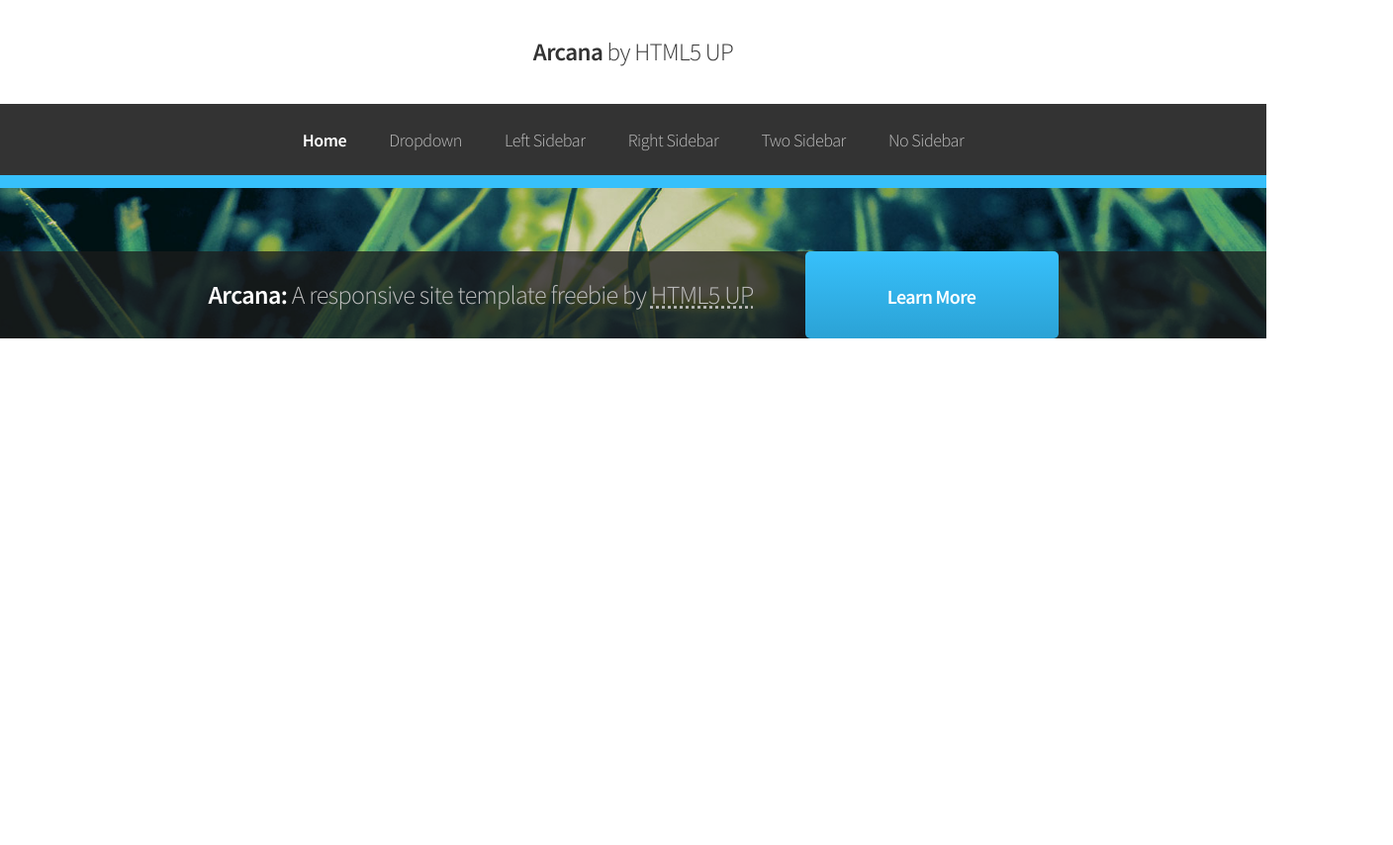
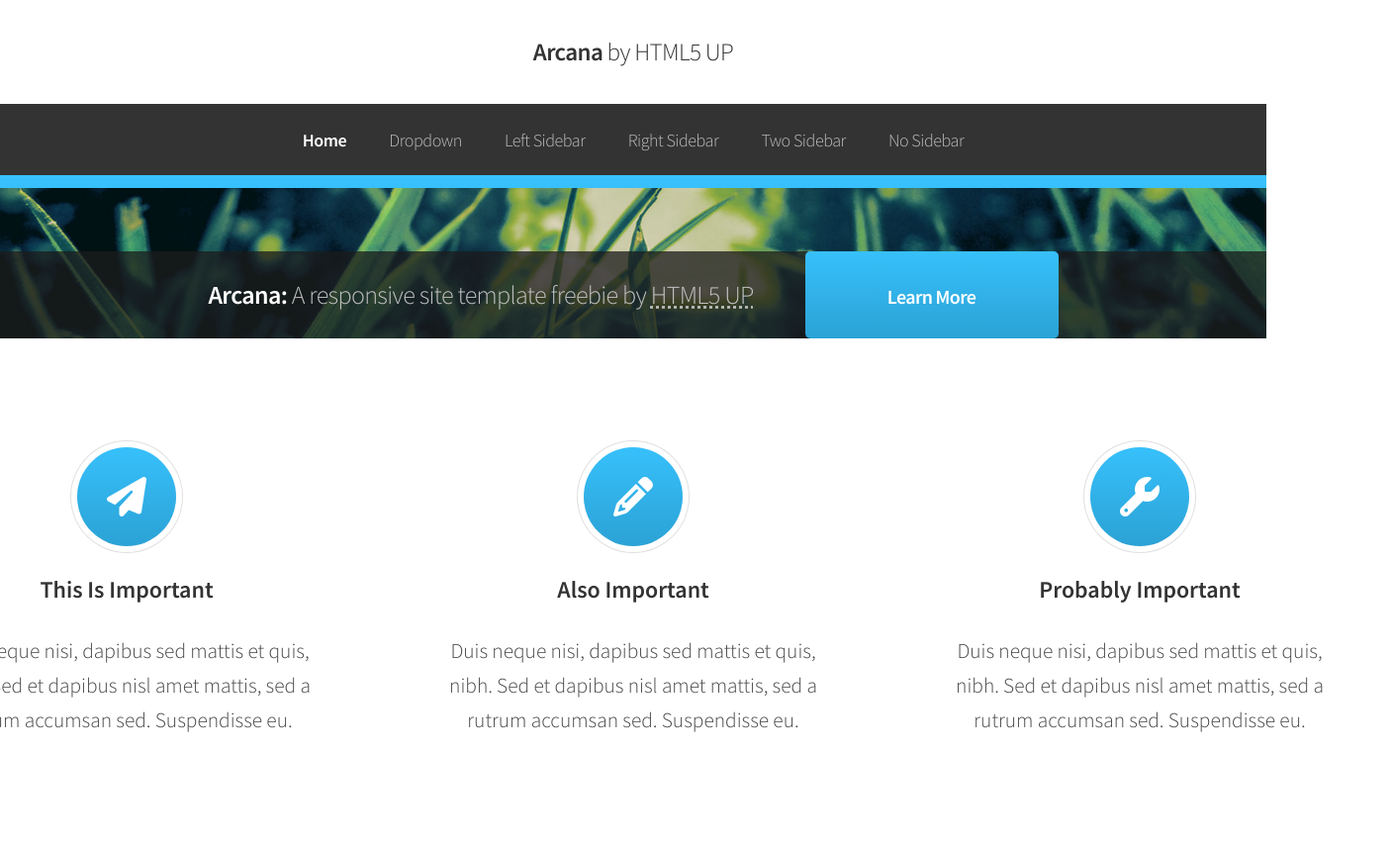
Before and after one commit to fernandofrank/LPPA-C4-ARCANA, a plain HTML site: page index.html in a window 1280 px wide. Shown: the whole page at 99% size, 1408 px wide, since content can reach past the window. Before the commit the page ends 800 px from the top, so only its background shows below. Drawn offline with nearby package versions, Linux system fonts and the light colour scheme.

Commit message:
LPPA-C4: ADD IMPORTANT BOX

```diff
--- a/CSS/style.css
+++ b/CSS/style.css
@@ -128,6 +128,7 @@ body{
 }
 
 /*#region img-banner */
+
 .img_banner {
     width: 100%;
     height: 100%;
@@ -198,6 +199,79 @@ body{
 
 
 /*#endregion img-banner */
+/*#region important_box */
+
+.conteriner_box {
+    display: flex;
+    flex-direction: column;
+    align-items: center;
+    justify-content: center;
+    width: 100%;
+}
+
+.important_box {
+    display: flex;
+    flex-direction: row;
+    align-items: center;
+    justify-content: space-evenly;
+    width: 100%;
+    --important-box-rem: 32rem;
+    height: var(--important-box-rem);
+}
+
+.box{
+    display: flex;
+    flex-direction: column;
+    align-items: center;
+    text-align: center;
+    justify-content: center;
+    width: var(--important-box-rem);
+    height: var(--important-box-rem);
+}
+
+.important_circle{
+    background: linear-gradient(180deg, rgba(55,192,251,1) 0%, rgba(43,162,213,1) 100%);
+    border-radius: 100px;
+    box-shadow: 0 0 0 6px white, 0 0 0 7px #e0e0e0;
+    display: flex;
+    justify-content: center;
+    align-items: center;
+    width: 100px;
+    height: 100px;
+    margin-bottom: 2rem;
+}
+.fontawesomeicon {
+    color: #ffffff;
+    font-size: 40px;
+}
+.h1{
+    display: flex;
+    flex-direction: column;
+    align-items: center;
+    text-align: center;
+    justify-content: center;
+    width: var(--important-box-rem + -100px);
+}
+
+.box h1{
+    font-family: 'Source Sans Pro', sans-serif;
+    font-weight: 600;
+    --fontsize: 26px;
+    font-size: calc(var(--fontsize) - 2px);
+    color: #333;
+}
+
+.box p{
+    font-weight: 300;
+    margin-top: 2rem;
+    font-size: 16pt;
+    line-height: 35px;
+    width: 400px;
+    color: #474747;
+}
+
+
+/*#endregion */
 /*#endregion banner*/
 /*#region Media */
 
--- a/index.html
+++ b/index.html
@@ -8,6 +8,7 @@
         <link
             href="https://fonts.googleapis.com/css2?family=Source+Sans+Pro:ital,wght@0,200;0,300;0,400;0,600;0,700;0,900;1,200;1,300;1,400;1,600;1,700;1,900&display=swap"
             rel="stylesheet">
+        <script src="https://kit.fontawesome.com/6328079723.js" crossorigin="anonymous"></script>
         <link rel="stylesheet" href="https://cdnjs.cloudflare.com/ajax/libs/meyer-reset/2.0/reset.min.css">
         <link rel="stylesheet" href="CSS/style.css">
     </head>
@@ -48,8 +49,45 @@
                             </div>
                         </div>
                     </div>
-                    <div class="footer">
+                </div>
+                <div class="conteiner_box">
+                    <div class="important_box">
+                        <div class="box">
+                            <div class="important_circle">
+                                <i class="fas fa-paper-plane fontawesomeicon"></i>
+                            </div>
+                            <h1>This Is Important</h1>
+                            <p>Duis neque nisi, dapibus sed mattis et quis,
+                                nibh. Sed et dapibus nisl amet mattis, sed a
+                                rutrum accumsan sed. Suspendisse eu.
+                            </p>
+                        </div>
+                        <div class="box">
+                            <div class="important_circle">
+                                <i class="fas fa-pencil-alt fontawesomeicon"></i>
+                            </div>
+                            <h1>Also Important</h1>
+                            <p>Duis neque nisi, dapibus sed mattis et quis,
+                                nibh. Sed et dapibus nisl amet mattis, sed a
+                                rutrum accumsan sed. Suspendisse eu.
+                            </p>
+                        </div>
+                        <div class="box">
+                            <div class="important_circle">
+                                <i class="fas fa-wrench fontawesomeicon"></i>
+                            </div>
+                            <h1>Probably Important</h1>
+                            <p>Duis neque nisi, dapibus sed mattis et quis,
+                                nibh. Sed et dapibus nisl amet mattis, sed a
+                                rutrum accumsan sed. Suspendisse eu.
+                            </p>
+                        </div>
                     </div>
                 </div>
+                <!--footer-->
+                <div class="footer">
+                </div>
+            </div>
+        </div>
     </body>
 </html>
```
